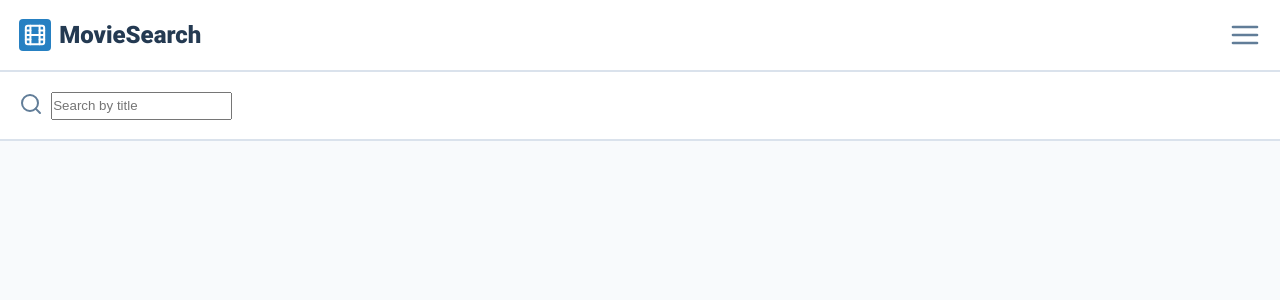
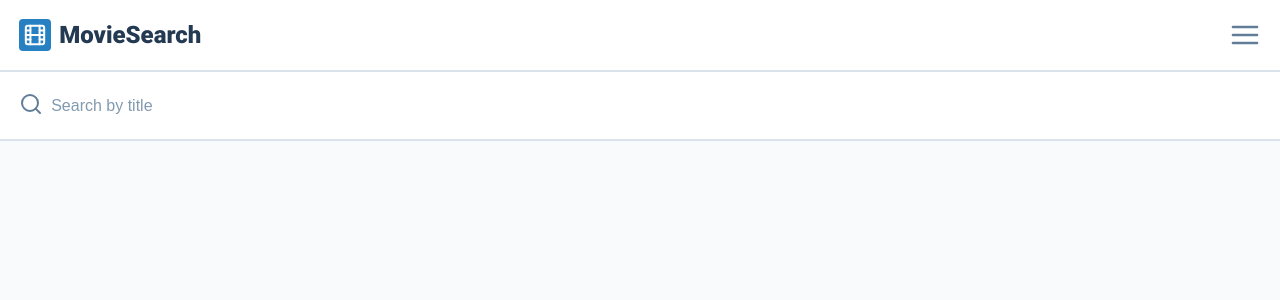
Before and after one commit to paul-blackwell/movie-search, a React (Create React App) app: page / in a window 1280 px wide. Shown: the top 300 px of the page. Built offline with nearby package versions, Linux system fonts and the light colour scheme.

Commit message:
Added some styles to the Input comp

```diff
--- a/src/components/atoms/input/input.jsx
+++ b/src/components/atoms/input/input.jsx
@@ -1,5 +1,6 @@
 import React from "react";
 import PropTypes from "prop-types";
+import styles from '../input/input.module.scss';
 
 const Input = ({ type, value, placeholder, handleChange }) => {
   if (type === 'submit') return (
@@ -7,7 +8,7 @@ const Input = ({ type, value, placeholder, handleChange }) => {
   )
 
   return (
-    <input type={type} value={value} onChange={handleChange}  placeholder={placeholder} />
+    <input className={styles.input} type={type} value={value} onChange={handleChange}  placeholder={placeholder} />
   )
 }
 
--- a/src/components/atoms/input/input.module.scss
+++ b/src/components/atoms/input/input.module.scss
@@ -1,3 +1,11 @@
+@import "../../../styles/abstracts/mixins";
+
 .input {
+  border: 0;
+  @include text-base;
+  color: var(--blue-gray-500);
 
+  &::placeholder {
+    color: var(--blue-gray-400);
+  }
 }
--- a/src/components/organisms/search/search.jsx
+++ b/src/components/organisms/search/search.jsx
@@ -2,7 +2,6 @@ import React from "react";
 import styles from "../search/search.module.scss";
 import { FiSearch } from "react-icons/fi";
 import InputWithLabel from "../../molecules/input-with-label/input-with-label";
-
 
 const Search = () => (
   <div className={styles.search}>
@@ -10,12 +9,11 @@ const Search = () => (
       type="text"
       placeholder="Search by title"
       value=""
-            handleChange={()=> console.log('I changed')}
+      handleChange={() => console.log("I changed")}
     >
-                <FiSearch className={styles['search__icon']} />
+      <FiSearch className={styles["search__icon"]} />
     </InputWithLabel>
   </div>
 );
 
-
 export default Search;
```
Lines whose indentation alone changed are shown as unchanged.
